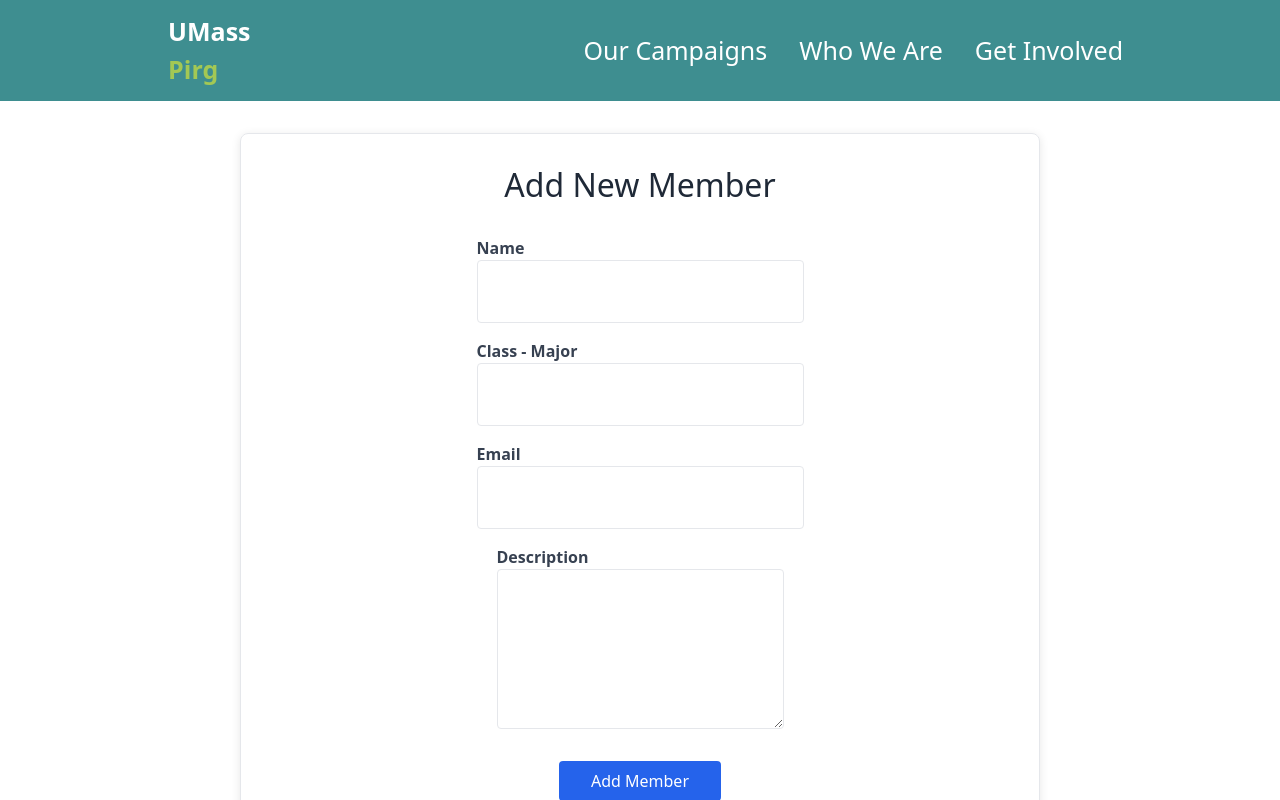
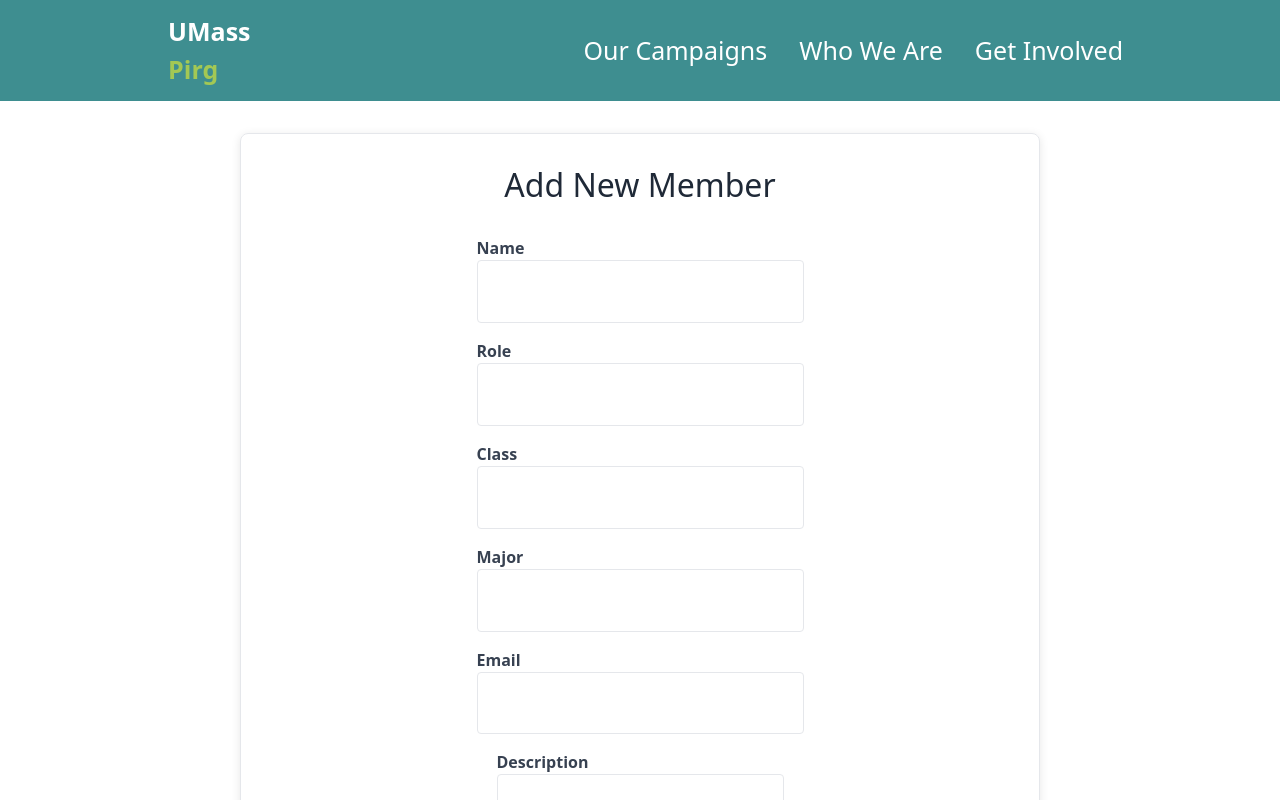
Before and after one commit to build-umass/MassPIRG-Frontend, a React (Create React App) app: page /our-team/new in a window 1280 px wide. Shown: the top 800 px of the page. Built offline with nearby package versions, Linux system fonts and the light colour scheme.

Commit message:
update add new member

```diff
--- a/package.json
+++ b/package.json
@@ -6,6 +6,7 @@
     "@testing-library/jest-dom": "^5.16.5",
     "@testing-library/react": "^13.4.0",
     "@testing-library/user-event": "^13.5.0",
+    "axios": "^1.3.4",
     "bootstrap": "^5.2.3",
     "react": "^18.2.0",
     "react-bootstrap": "^2.6.0",
@@ -37,5 +38,8 @@
       "last 1 firefox version",
       "last 1 safari version"
     ]
+  },
+  "devDependencies": {
+    "dotenv-webpack": "^8.0.1"
   }
 }
--- a/src/pages/AddMemberForm.js
+++ b/src/pages/AddMemberForm.js
@@ -3,6 +3,8 @@ import './AddMemberForm.css';
 
 function AddMemberForm() {
     const [name, setName] = useState('');
+    const [role, setRole] = useState('');
+    const [classYear, setClassYear] = useState('');
     const [major, setMajor] = useState('');
     const [email, setEmail] = useState('');
     const [description, setDescription] = useState('');
@@ -20,10 +22,22 @@ function AddMemberForm() {
                 Name
                 <input type="text" value={name} onChange={(e) => setName(e.target.value)} className="add-member-input" />
             </label>
+
             <label className="add-member-label">
-                Class - Major
+                Role
+                <input type="text" value={role} onChange={(e) => setRole(e.target.value)} className="add-member-input" />
+            </label>
+
+            <label className="add-member-label">
+                Class
+                <input type="text" value={classYear} onChange={(e) => setClassYear(e.target.value)} className="add-member-input" />
+            </label>
+
+            <label className="add-member-label">
+                Major
                 <input type="text" value={major} onChange={(e) => setMajor(e.target.value)} className="add-member-input" />
             </label>
+
             <label className="add-member-label">
                 Email
                 <input type="email" value={email} onChange={(e) => setEmail(e.target.value)} className="add-member-input" />
```
